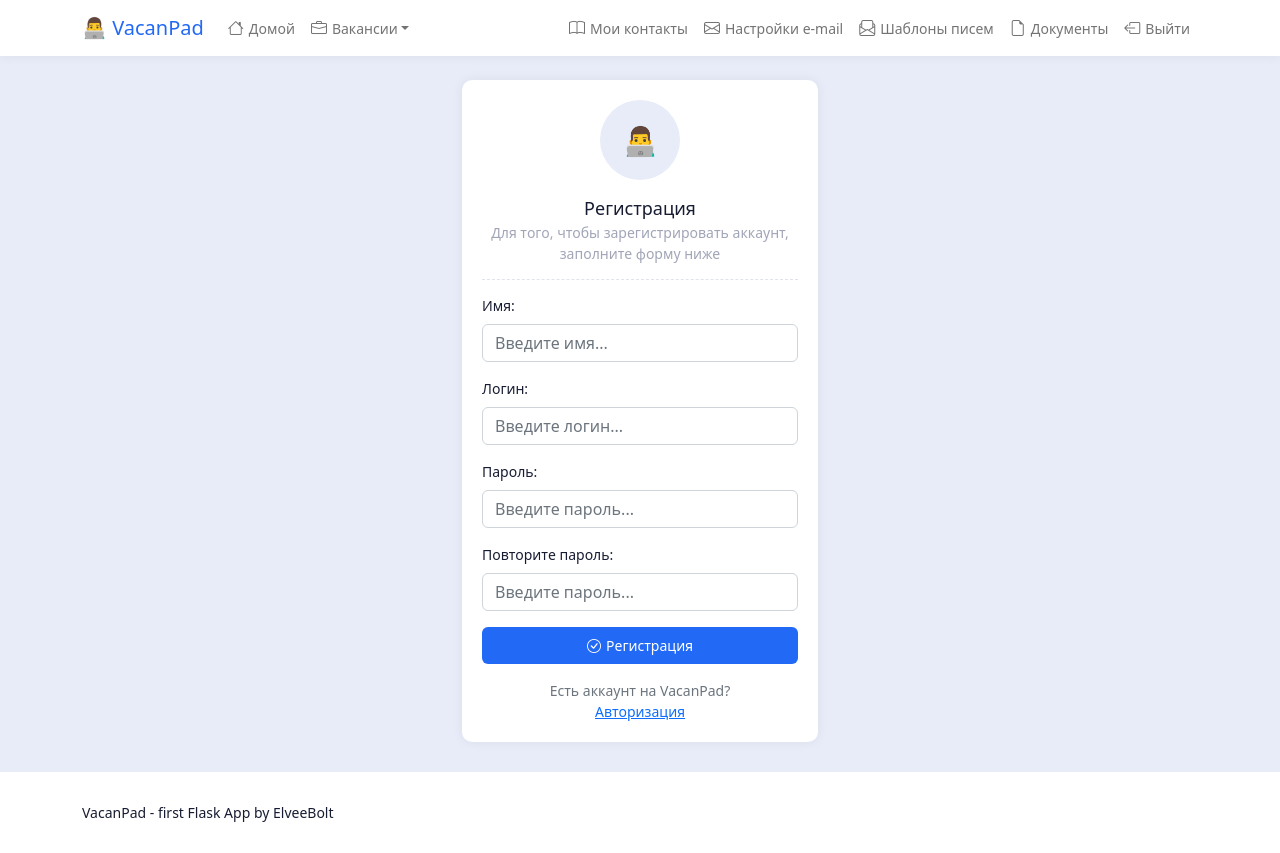
After one commit to ElveeBolt/vacanpad, a Flask app: page /user/signup in a window 1280 px wide. The commit adds this page. Run offline with Flask 3, Linux system fonts and the light colour scheme; some libraries are stand-ins or nearby versions.

Commit message:
Added login, logout, signup views

```diff
--- a/main.py
+++ b/main.py
@@ -1,11 +1,24 @@
-from flask import Flask, request, render_template, redirect, url_for
+from flask import Flask, request, render_template, redirect, url_for, session
 import database
 from mongodb import MongoDB
 from datetime import datetime
-from models import Vacancy, Event, EmailCred, Template, Document
+from models import Vacancy, Event, EmailCred, Template, Document, User
 from email_lib import EmailWrapper
 from celery_worker import send_email
+
 app = Flask(__name__)
+
+app.secret_key = 'super secret key'
+
+
+def login_required(func):
+    def wrap(*args, **kwargs):
+        if session.get('user_id') is not None:
+            return func(*args, **kwargs)
+        else:
+            return redirect(url_for('user_login'))
+
+    return wrap
 
 
 # Home Page
@@ -16,7 +29,9 @@ def index():
         'vacancies': database.db_session.query(Vacancy).count(),
         'events': database.db_session.query(Event).count()
     }
-    return render_template('index.html', statistic=statistic)
+
+    current_user = session.get('user_name')
+    return render_template('index.html', statistic=statistic, current_user=current_user)
 
 
 # Vacancies
@@ -92,7 +107,8 @@ def vacancy(vacancy_id):
         message = request.form.get('message')
         send_email.apply_async(args=[request.form.get('email'), receiver_email, subject, message])
 
-    return render_template('vacancies/vacancy.html', context=context, vacancy=vacancy, events=events, emails=emails, contacts=contacts)
+    return render_template('vacancies/vacancy.html', context=context, vacancy=vacancy, events=events, emails=emails,
+                           contacts=contacts)
 
 
 @app.route('/vacancies/<vacancy_id>/edit', methods=['GET', 'POST'])
@@ -239,6 +255,70 @@ def vacancy_history():
 @app.route('/user', methods=['GET'])
 def user():
     return 'User'
+
+
+@app.route('/user/login', methods=['GET', 'POST'])
+def user_login():
+    context = {
+        'title': 'Авторизация',
+        'subtitle': 'Для того чтобы начать работу с VacanPad выполните авторизацию',
+    }
+
+    if request.method == 'POST':
+        database.init_db()
+        username = request.form.get('username')
+        password = request.form.get('password')
+
+        if username == '' or password == '':
+            return redirect(url_for('index'))
+
+        user = database.db_session.query(User).filter(User.login == username).first()
+        if user is None:
+            return redirect(url_for('user_login'))
+        if user.password != password:
+            return redirect(url_for('user_login'))
+
+        session['user_id'] = user.id
+        session['user_name'] = user.name
+
+    return render_template('users/login.html', context=context)
+
+
+@app.route('/user/signup', methods=['GET', 'POST'])
+def user_signup():
+    context = {
+        'title': 'Регистрация',
+        'subtitle': 'Для того, чтобы зарегистрировать аккаунт, заполните форму ниже',
+    }
+
+    if request.method == 'POST':
+        database.init_db()
+        name = request.form.get('name')
+        username = request.form.get('username')
+        password = request.form.get('password')
+        password_repeat = request.form.get('password_repeat')
+
+        if password != password_repeat:
+            return render_template('users/signup.html', context=context)
+
+        user = User(
+            name=name,
+            login=username,
+            password=password
+        )
+
+        database.db_session.add(user)
+        database.db_session.commit()
+
+        return redirect(url_for('user_login'))
+
+    return render_template('users/signup.html', context=context)
+
+
+@app.route('/user/logout', methods=['GET'])
+def user_logout():
+    session.clear()
+    return redirect(url_for('index'))
 
 
 @app.route('/user/documents', methods=['GET'])
@@ -445,7 +525,7 @@ def user_email(email_id):
         subject = request.form.get('subject')
         receiver_email = request.form.get('receiver_email')
         message = request.form.get('message')
-        email_wrapper.send(receiver_email=receiver_email, subject=subject, message=message)
+        send_email.apply_async(args=[request.form.get('email'), receiver_email, subject, message])
 
     return render_template('emails/email.html', context=context, email=email, emails=emails)
 
--- a/static/css/main.css
+++ b/static/css/main.css
@@ -70,6 +70,18 @@ em {
 .navbar-brand {
     font-weight: 500;
     color: #2269f5;
+}
+
+.mini-logo{
+    background: #e7ecf8;
+    width: 80px;
+    height: 80px;
+    margin: 0 auto 15px;
+    display: flex;
+    align-items: center;
+    justify-content: center;
+    border-radius: 50%;
+    font-size: 28px;
 }
 
 .card{
--- a/templates/index.html
+++ b/templates/index.html
@@ -2,6 +2,7 @@
 
 {% block content %}
 <div class="container">
+    {{ current_user }}
     <div class="row">
         <div class="col-3">
             <div class="card card-widget">
--- a/templates/navbar.html
+++ b/templates/navbar.html
@@ -20,6 +20,7 @@
         <li class="nav-item"><a class="nav-link" href="{{ url_for('user_emails') }}"><i class="bi bi-envelope"></i>Настройки e-mail</a></li>
         <li class="nav-item"><a class="nav-link" href="{{ url_for('user_templates') }}"><i class="bi bi-envelope-paper"></i>Шаблоны писем</a></li>
         <li class="nav-item"><a class="nav-link" href="{{ url_for('user_documents') }}"><i class="bi bi-file-earmark"></i>Документы</a></li>
+        <li class="nav-item"><a class="nav-link" href="{{ url_for('user_logout') }}"><i class="bi bi-box-arrow-left"></i>Выйти</a></li>
       </ul>
     </div>
   </div>
--- /dev/null
+++ b/templates/users/signup.html
@@ -0,0 +1,39 @@
+{% extends 'base.html' %}
+
+{% block content %}
+<div class="container">
+    <div class="row justify-content-center">
+        <div class="col-4">
+            <div class="card">
+                <div class="mini-logo">👨&zwj;💻</div>
+                <div class="card-heading text-center">
+                    <div class="title">{{ context.title }}</div>
+                    <div class="subtitle">{{ context.subtitle }}</div>
+                </div>
+                <form method="POST" class="mb-3">
+                    <div class="mb-3">
+                        <label for="name" class="form-label">Имя:</label>
+                        <input type="text" class="form-control" placeholder="Введите имя..." id="name" name="name" required="required">
+                    </div>
+                    <div class="mb-3">
+                        <label for="username" class="form-label">Логин:</label>
+                        <input type="text" class="form-control" placeholder="Введите логин..." id="username" name="username" required="required">
+                    </div>
+                    <div class="mb-3">
+                        <label for="password" class="form-label">Пароль:</label>
+                        <input type="password" class="form-control" placeholder="Введите пароль..." id="password" name="password" required="required">
+                    </div>
+                    <div class="mb-3">
+                        <label for="password_repeat" class="form-label">Повторите пароль:</label>
+                        <input type="password" class="form-control" placeholder="Введите пароль..." id="password_repeat" name="password_repeat" required="required">
+                    </div>
+                    <div class="d-grid">
+                        <button type="submit" class="btn btn-primary"><i class="bi bi-check-circle"></i>Регистрация</button>
+                    </div>
+                </form>
+                <div class="text-muted text-center">Есть аккаунт на VacanPad?<br><a href="{{ url_for('user_login') }}">Авторизация</a></div>
+            </div>
+        </div>
+    </div>
+</div>
+{% endblock %}
```
Also changed, not shown: templates/users/login.html (added, +31 -0 lines).
